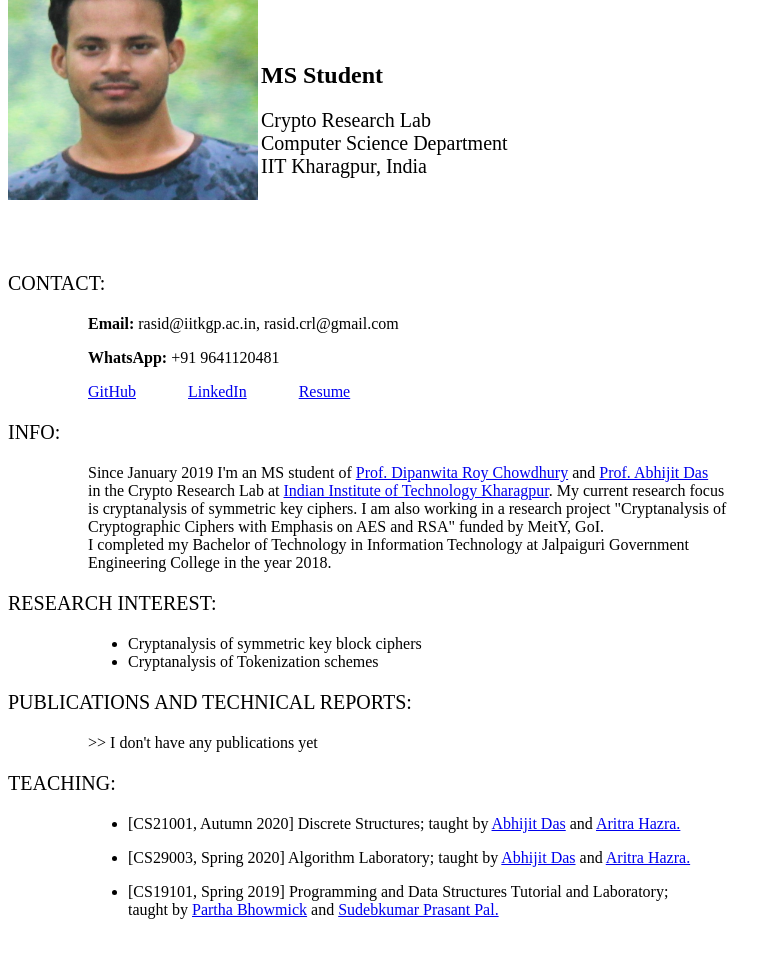
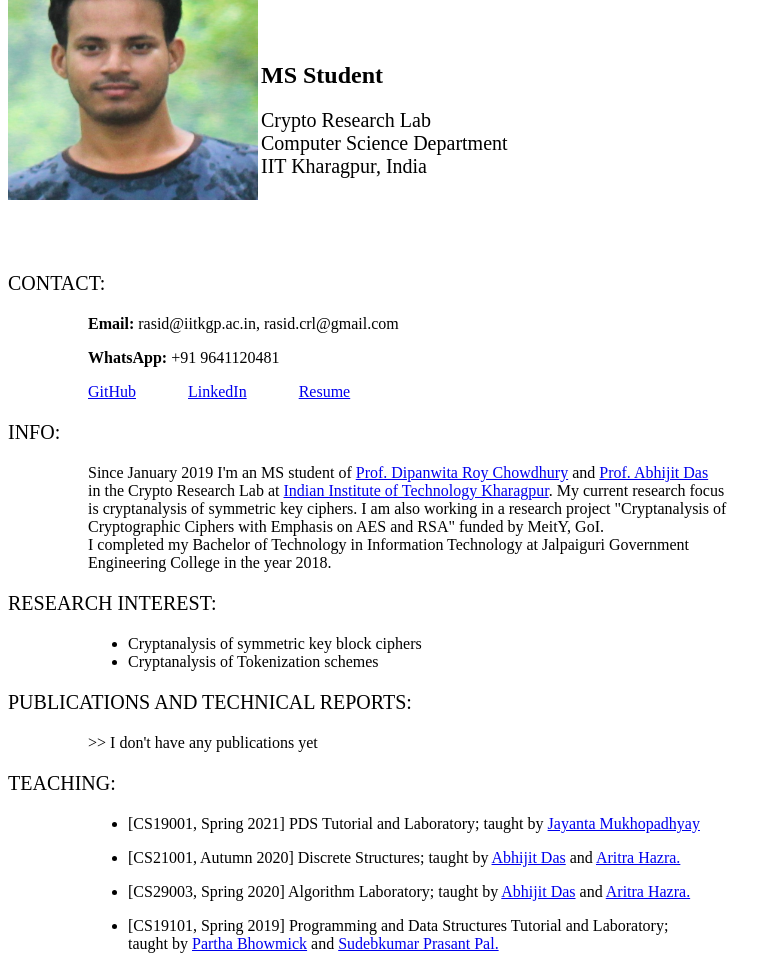
Before and after one commit to IAmRadium/IAmRadium.github.io, a plain HTML site: page index.html in a window 1280 px wide. Shown: the part 58-1027 px from the top of the page, without its empty margins (0-782 px from the left). Before the commit the page ends 993 px from the top, so only its background shows below. Drawn offline with Linux system fonts and the light colour scheme.

Commit message:
Update index.html

```diff
--- a/index.html
+++ b/index.html
@@ -37,6 +37,7 @@
 <! Teaching *****************>
 <p style=font-size:20px>TEACHING:</p>
 <ul>
+  <li style="margin-left:5em;"> <p>[CS19001, Spring 2021] PDS Tutorial and Laboratory; taught by <a href="http://www.facweb.iitkgp.ac.in/~jay/">Jayanta Mukhopadhyay</a> </p> </li>
 
 <li style="margin-left:5em;"> <p>[CS21001, Autumn 2020] Discrete Structures; taught by <a href="https://cse.iitkgp.ac.in/~abhij/">Abhijit Das</a> and <a href="http://cse.iitkgp.ac.in/~aritrah/">Aritra Hazra.</a></p> </li>
 
```
